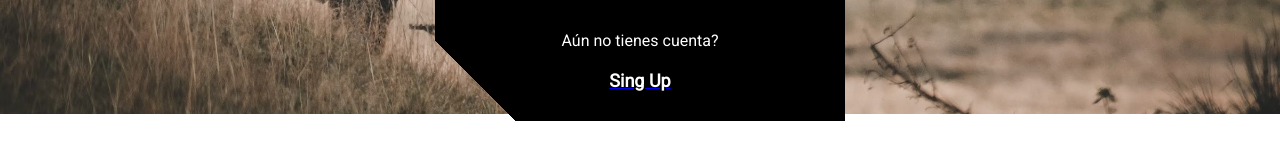
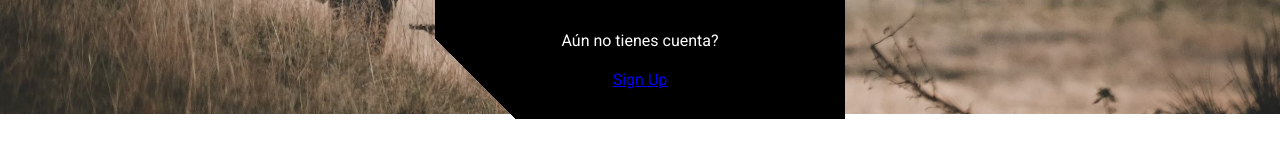
Before and after one commit to byNach/AdventureRallyForum, a React (Vite) app in the folder AdventureRallyForum/: page /LogInPage in a window 1280 px wide. Shown: the part 686-833 px from the top of the page. Built offline with nearby package versions, Linux system fonts and the light colour scheme; no server answers.

Commit message:
C/ Sing Up to Sign Up

```diff
--- a/AdventureRallyForum/src/Components/Login.jsx
+++ b/AdventureRallyForum/src/Components/Login.jsx
@@ -54,8 +54,8 @@
         </div>
       </div>
       <div className="Not-registered-user">Aún no tienes cuenta?</div>
-      <Link to="/SingUpPage">
-        <div className="Redirect-singUp-button">Sing Up</div>
+      <Link to="/SignUpPage">
+        <div className="Redirect-signUp-button">Sign Up</div>
       </Link>
     </form>
   );
--- a/AdventureRallyForum/src/Components/SingUp.jsx
+++ b/AdventureRallyForum/src/Components/SingUp.jsx
@@ -1,8 +1,8 @@
 import { useState } from "react";
 import { useAuth } from "../Context/AuthContext";
-import "../assets/Styles/Styled-components/SingUp-style.css";
+import "../assets/Styles/Styled-components/SignUp-style.css";
 
-const SingUp = () => {
+const SignUp = () => {
   const auth = useAuth();
   const [emailRegister, setEmailRegister] = useState("");
   const [passwordRegister, setPasswordRegister] = useState("");
@@ -12,8 +12,8 @@
     auth.register(emailRegister, passwordRegister);
   };
   return (
-    <form className="SingUp-base">
-      <div className="SingUp-title">Sing Up</div>
+    <form className="SignUp-base">
+      <div className="SignUp-title">Sign Up</div>
       <div className="Inputs-base">
         <div className="Top-input-tetx">Usuario</div>
         <input
@@ -38,10 +38,10 @@
         ></input>
       </div>
       <button className="Submit-button" onClick={(e) => handleRegister(e)}>
-        Sing Up
+        Sign Up
       </button>
       <div className="Or-option">Registrate con tu cuenta de Google</div>
-      <div className="Social-icons-SingUp"></div>
+      <div className="Social-icons-SignUp"></div>
       <div className="google-btn">
         <div className="google-icon-wrapper">
           <img
@@ -55,4 +55,4 @@
   );
 };
 
-export default SingUp;
+export default SignUp;
--- a/AdventureRallyForum/src/Pages/SingUpPage.jsx
+++ b/AdventureRallyForum/src/Pages/SingUpPage.jsx
@@ -1,18 +1,18 @@
 import Header from "../Components/Header";
 import Footer from "../Components/Footer";
-import SingUp from "../Components/SingUp";
-import "../assets/Styles/Styled-pages/SingUpPage-style.css";
+import SignUp from "../Components/SignUp";
+import "../assets/Styles/Styled-pages/SignUpPage-style.css";
 
-const SingUpPage = () => {
+const SignUpPage = () => {
   return (
-    <div className="SingUpPage">
+    <div className="SignUpPage">
     <Header />
     <div className="Center-box">
-      <SingUp />
+      <SignUp />
     </div>
     <Footer />
   </div>
   )
 }
 
-export default SingUpPage;
+export default SignUpPage;
--- a/AdventureRallyForum/src/Routing.jsx
+++ b/AdventureRallyForum/src/Routing.jsx
@@ -3,7 +3,7 @@
 import Forum from "./Pages/Forum";
 import Events from "./Pages/Events";
 import LogInPage from "./Pages/LogInPage";
-import SingUpPage from "./Pages/SingUpPage";
+import SignUpPage from "./Pages/SignUpPage";
 import EventDetails from "./Pages/EventDetails";
 import InfoPage from "./Pages/InfoPage";
 
@@ -18,7 +18,7 @@
           <Route path="/Events" element={<Events />} />
           <Route path="/EventDetails" element={<EventDetails />} />
           <Route path="/LogInPage" element={<LogInPage />} />
-          <Route path="/SingUpPage" element={<SingUpPage />} />
+          <Route path="/SignUpPage" element={<SignUpPage />} />
           <Route path="/Info" element={<InfoPage />} />
         </Routes>
       </BrowserRouter>
```
